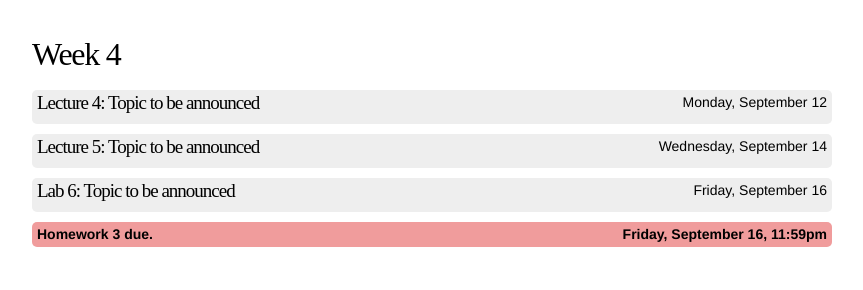
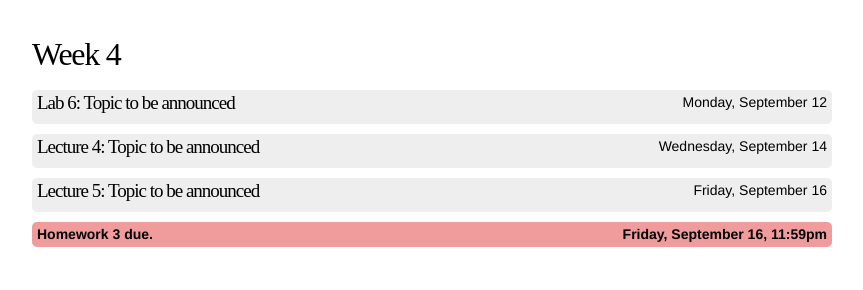
Before and after one commit to datascience-course/2016-website, a Jekyll site: the page built from schedule.md, in a window 1280 px wide and 900 px high, scrolled down 1202 px. Shown: the part 168-458 px from the top of the window, without its empty margins (208-1071 px from the left). Built offline with Jekyll 4.4.1, drawn with Linux system fonts in a browser that asks for light colours; some web fonts are replaced.

Commit message:
Update schedule.html

```diff
--- a/_layouts/schedule.html
+++ b/_layouts/schedule.html
@@ -28,9 +28,9 @@ Monday: Labor Day
 
     <h2>Week 4</h2>
 
-    {% include lecture.html number=4 date="Monday, September 12" key="perception" %}
-    {% include lecture.html number=5 date="Wednesday, September 14" key="data" %}
-    {% include lecture.html type="lab" number=6 date="Friday, September 16" key="data" %}
+    {% include lecture.html type="lab" number=6 date="Monday, September 12" key="lab_temp_analysis" %}
+    {% include lecture.html number=4 date="Wednesday, September 14" key="data" %}
+    {% include lecture.html number=5 date="Friday, September 16" key="data" %}
 
     {% include deadline.html due="Homework 3" date="Friday, September 16, 11:59pm" %}
 
```
